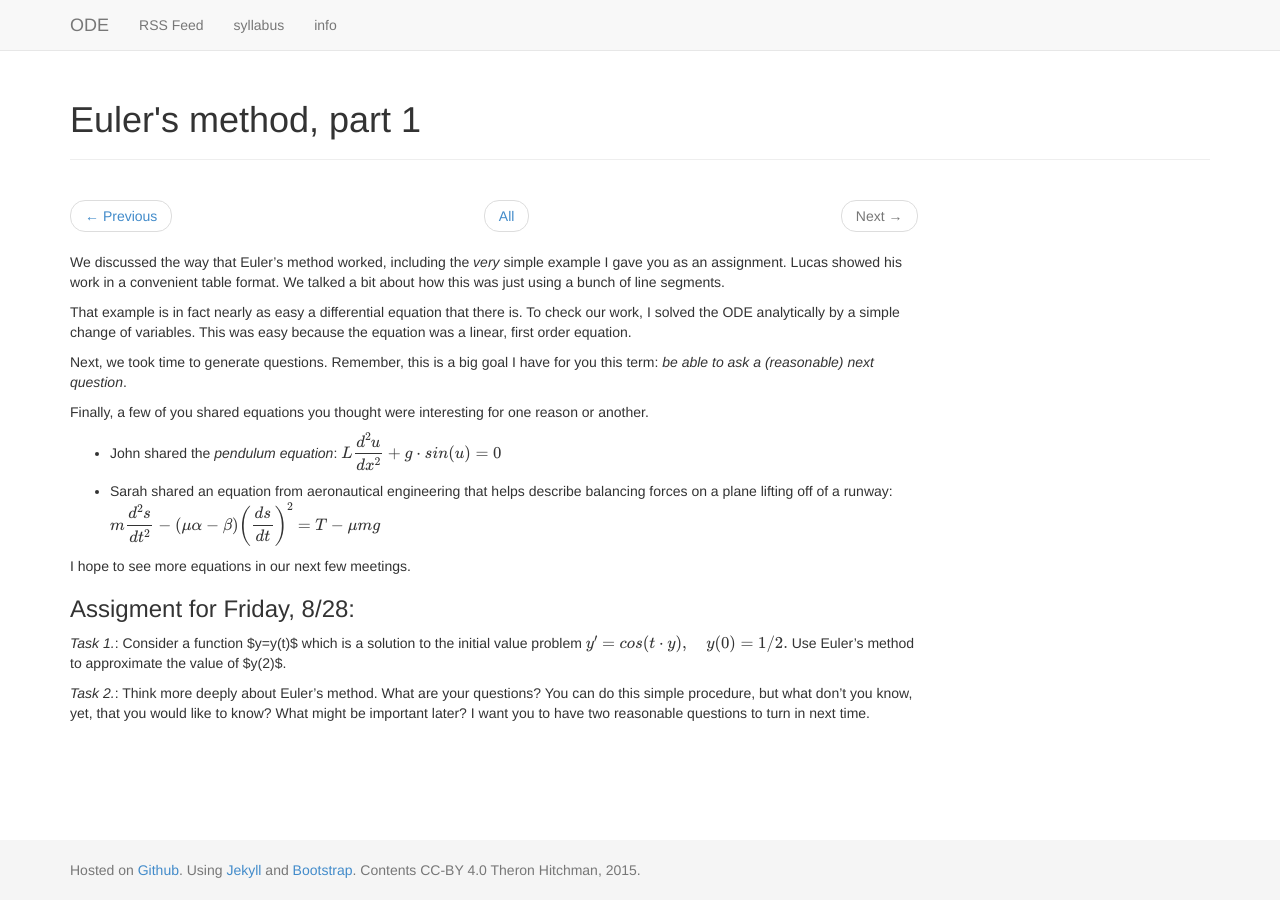
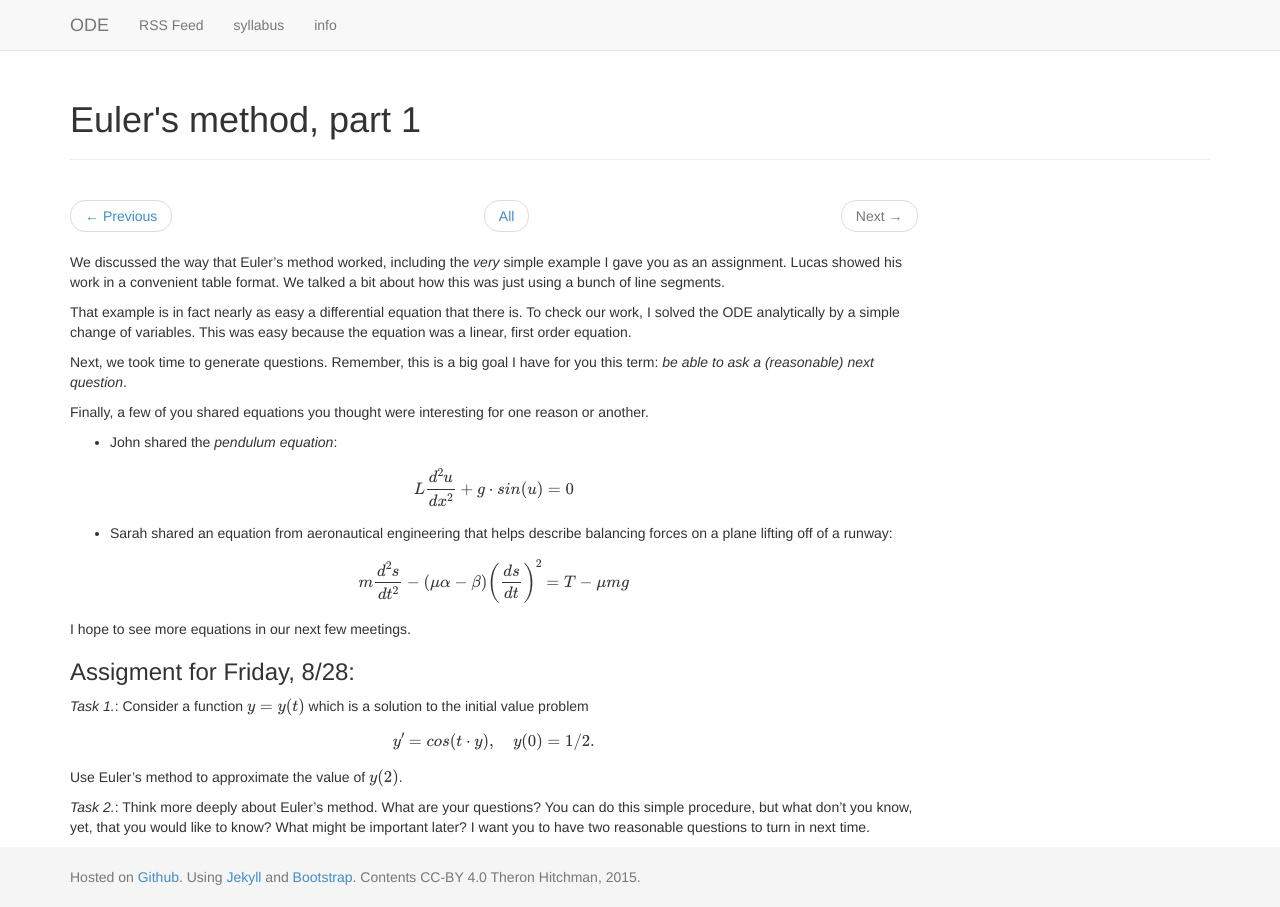
Before and after one commit to theronhitchman/ordinary-differential-equations, a Jekyll site: the page built from _posts/2015-08-26-euler1.md, in a window 1280 px wide. Built offline with Jekyll 4.4.1, drawn with Linux system fonts in a browser that asks for light colours; nearby versions of some CDN libraries; formulas are drawn with MathJax 3.

```diff
--- a/_posts/2015-08-26-euler1.md
+++ b/_posts/2015-08-26-euler1.md
@@ -13,17 +13,21 @@ Next, we took time to generate questions. Remember, this is a big goal I have fo
 Finally, a few of you shared equations you thought were interesting for one reason or another.
 
   - John shared the _pendulum equation_:
-  $$L \dfrac{d^2u}{dx^2} +g\cdot sin(u) = 0$$
+
+$$L \dfrac{d^2u}{dx^2} +g\cdot sin(u) = 0$$
 
   - Sarah shared an equation from aeronautical engineering that helps describe balancing forces on a plane lifting off of a runway:
-  $$ m \dfrac{d^2s}{dt^2} - (\mu \alpha - \beta) \left(\dfrac{ds}{dt}\right)^2 = T - \mu m g $$
+
+$$ m \dfrac{d^2s}{dt^2} - (\mu \alpha - \beta) \left(\dfrac{ds}{dt}\right)^2 = T - \mu m g $$
 
 I hope to see more equations in our next few meetings.
 
 ### Assigment for Friday, 8/28:
 
-*Task 1.*: Consider a function $y=y(t)$ which is a solution to the initial value problem
+*Task 1.*: Consider a function $$y=y(t)$$ which is a solution to the initial value problem
+
 $$ y' = cos(t\cdot y), \quad y(0)=1/2. $$
-Use Euler's method to approximate the value of $y(2)$.
+
+Use Euler's method to approximate the value of $$y(2)$$.
 
 *Task 2.*: Think more deeply about Euler's method. What are your questions? You can do this simple procedure, but what don't you know, yet, that you would like to know? What might be important later? I want you to have two reasonable questions to turn in next time.
```
